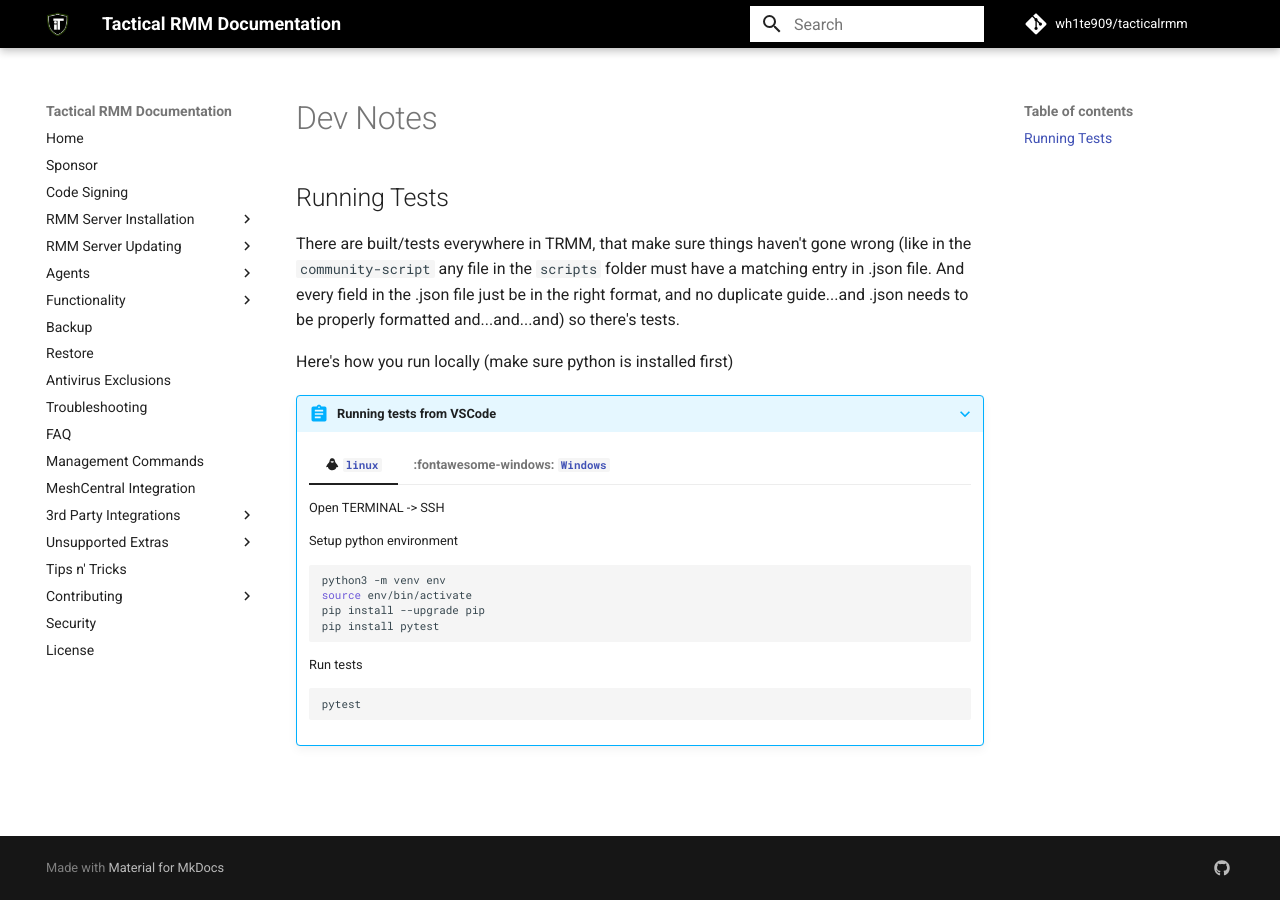
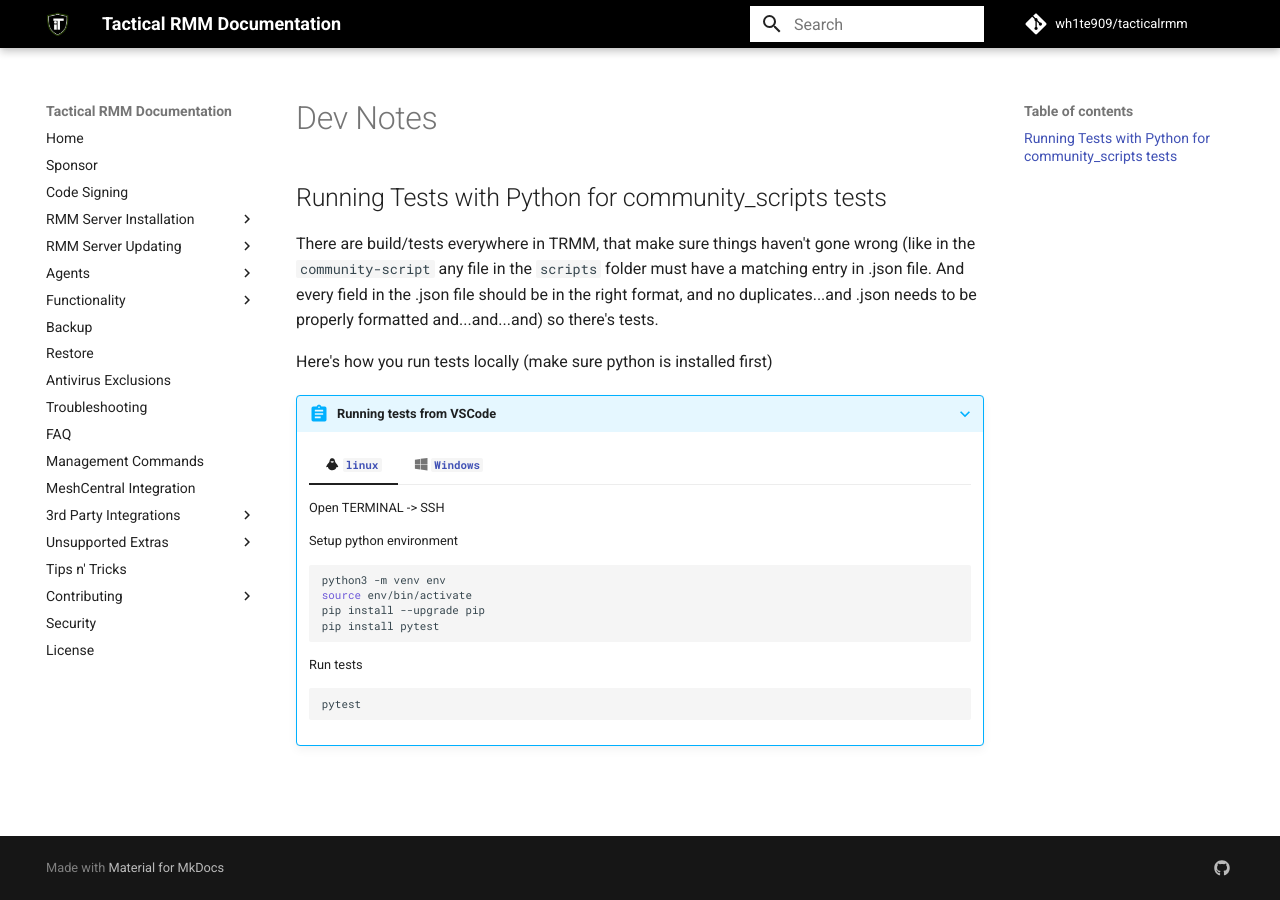
Before and after one commit to amidaware/trmm-docs, an MkDocs documentation site: the page built from docs/devnotes/running_tests_locally.md, in a window 1280 px wide. Built offline with MkDocs 1.6.1 and Material for MkDocs 9.7.7, drawn with Linux system fonts in a browser that asks for light colours; comment, search, counter and statistics services are not loaded.

Commit message:
fixing secret dev stuff

````diff
--- a/docs/devnotes/running_tests_locally.md
+++ b/docs/devnotes/running_tests_locally.md
@@ -1,10 +1,10 @@
 # Dev Notes
 
-## Running Tests
+## Running Tests with Python for community_scripts tests
 
-There are built/tests everywhere in TRMM, that make sure things haven't gone wrong (like in the `community-script` any file in the `scripts` folder must have a matching entry in .json file. And every field in the .json file just be in the right format, and no duplicate guide...and .json needs to be properly formatted and...and...and) so there's tests.
+There are build/tests everywhere in TRMM, that make sure things haven't gone wrong (like in the `community-script` any file in the `scripts` folder must have a matching entry in .json file. And every field in the .json file should be in the right format, and no duplicates...and .json needs to be properly formatted and...and...and) so there's tests.
 
-Here's how you run locally (make sure python is installed first)
+Here's how you run tests locally (make sure python is installed first)
 
 ???+ abstract "Running tests from VSCode"
 
@@ -27,7 +27,7 @@
         pytest
         ```
 
-    === ":fontawesome-windows: `Windows`"
+    === ":fontawesome-brands-windows: `Windows`"
 
         - Make sure git isn't going to try and sync your python environment with the repo
 
````
